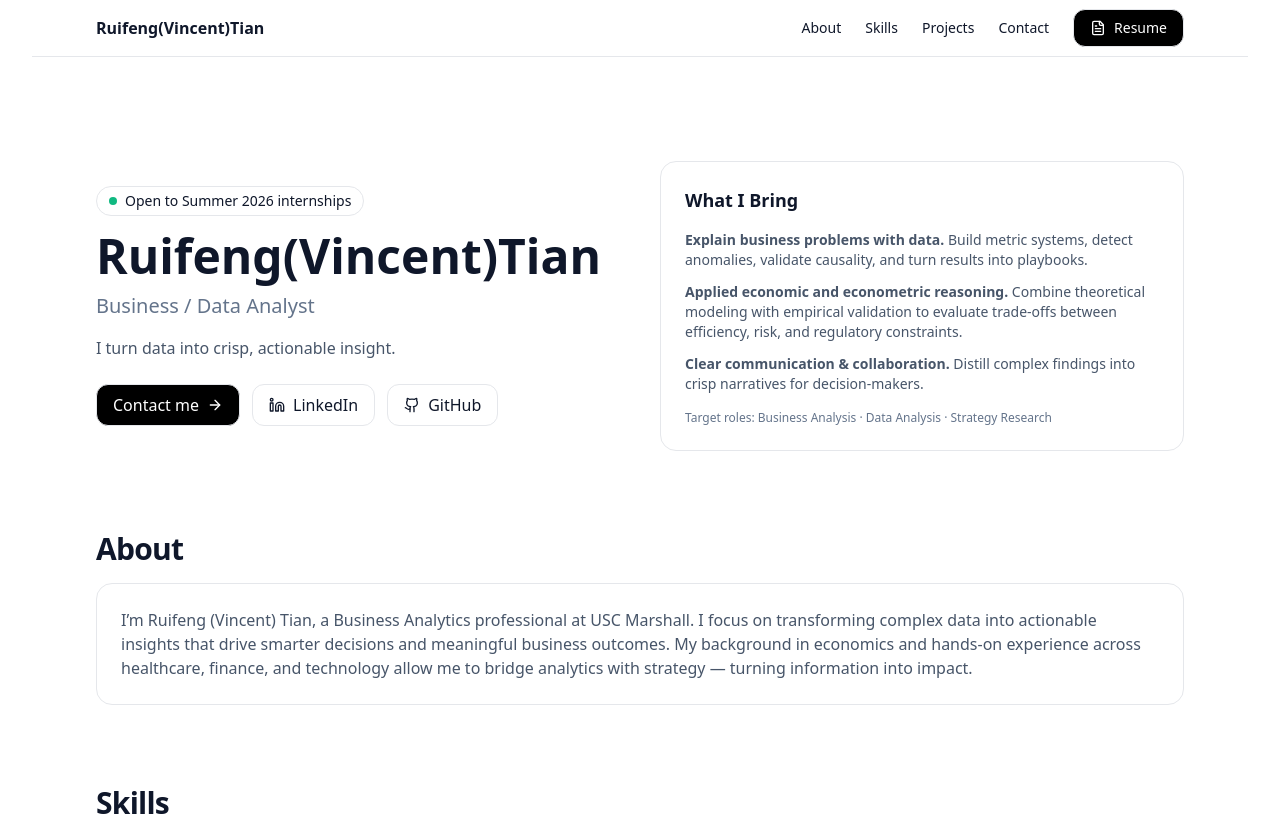
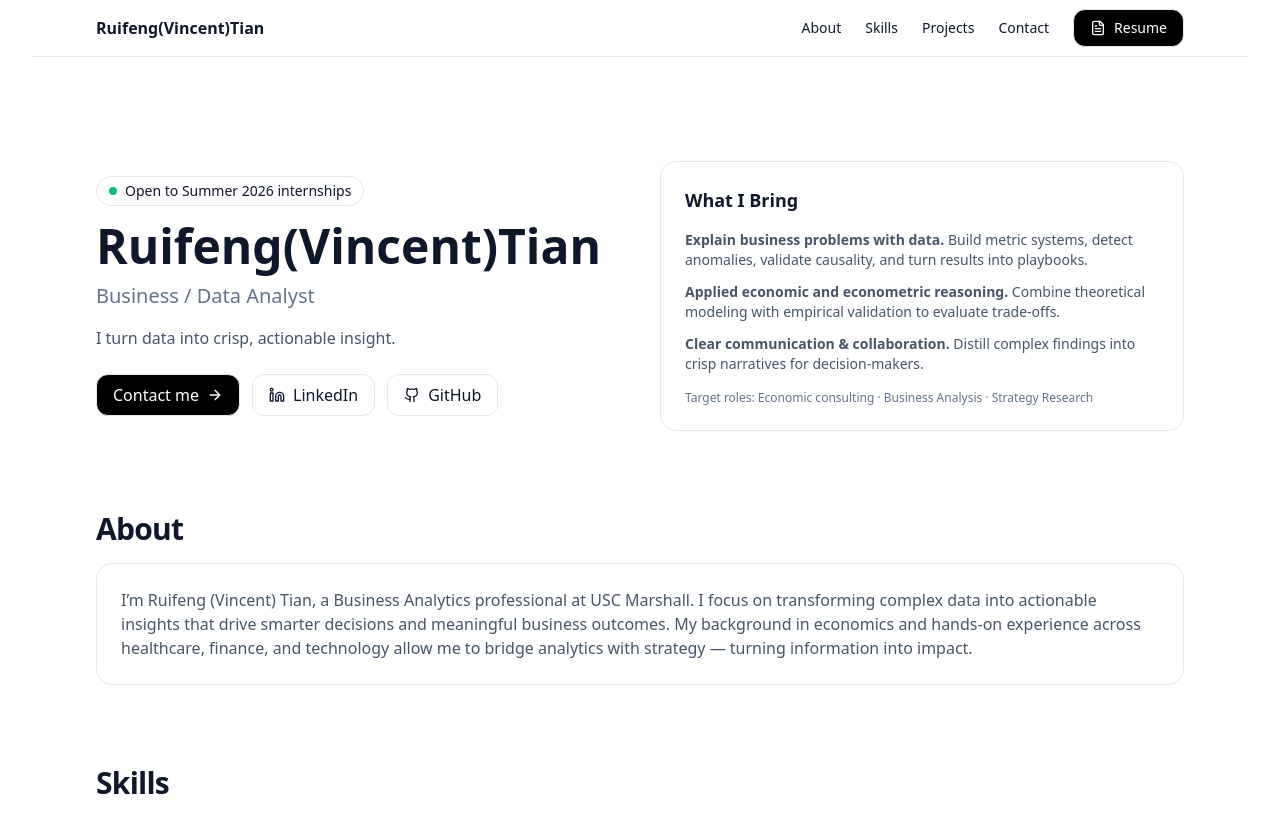
Before and after one commit to Ruifeng-T/ruifeng-site, a Next.js app: page / in a window 1280 px wide. Shown: the top 816 px of the page. Built offline with nearby package versions, Linux system fonts and the light colour scheme.

Commit message:
Update index.tsx

```diff
--- a/pages/index.tsx
+++ b/pages/index.tsx
@@ -69,10 +69,10 @@ export default function Home() {
               <h3 className="text-lg font-semibold mb-4">What I Bring</h3>
               <ul className="space-y-3 text-sm text-slate-600">
                 <li><strong>Explain business problems with data.</strong> Build metric systems, detect anomalies, validate causality, and turn results into playbooks.</li>
-                <li><strong>Applied economic and econometric reasoning.</strong> Combine theoretical modeling with empirical validation to evaluate trade-offs between efficiency, risk, and regulatory constraints.</li>
+                <li><strong>Applied economic and econometric reasoning.</strong> Combine theoretical modeling with empirical validation to evaluate trade-offs.</li>
                 <li><strong>Clear communication & collaboration.</strong> Distill complex findings into crisp narratives for decision-makers.</li>
               </ul>
-              <p className="mt-4 text-xs text-slate-500">Target roles: Business Analysis · Data Analysis · Strategy Research</p>
+              <p className="mt-4 text-xs text-slate-500">Target roles: Economic consulting · Business Analysis · Strategy Research</p>
             </div>
           </div>
         </section>
```
